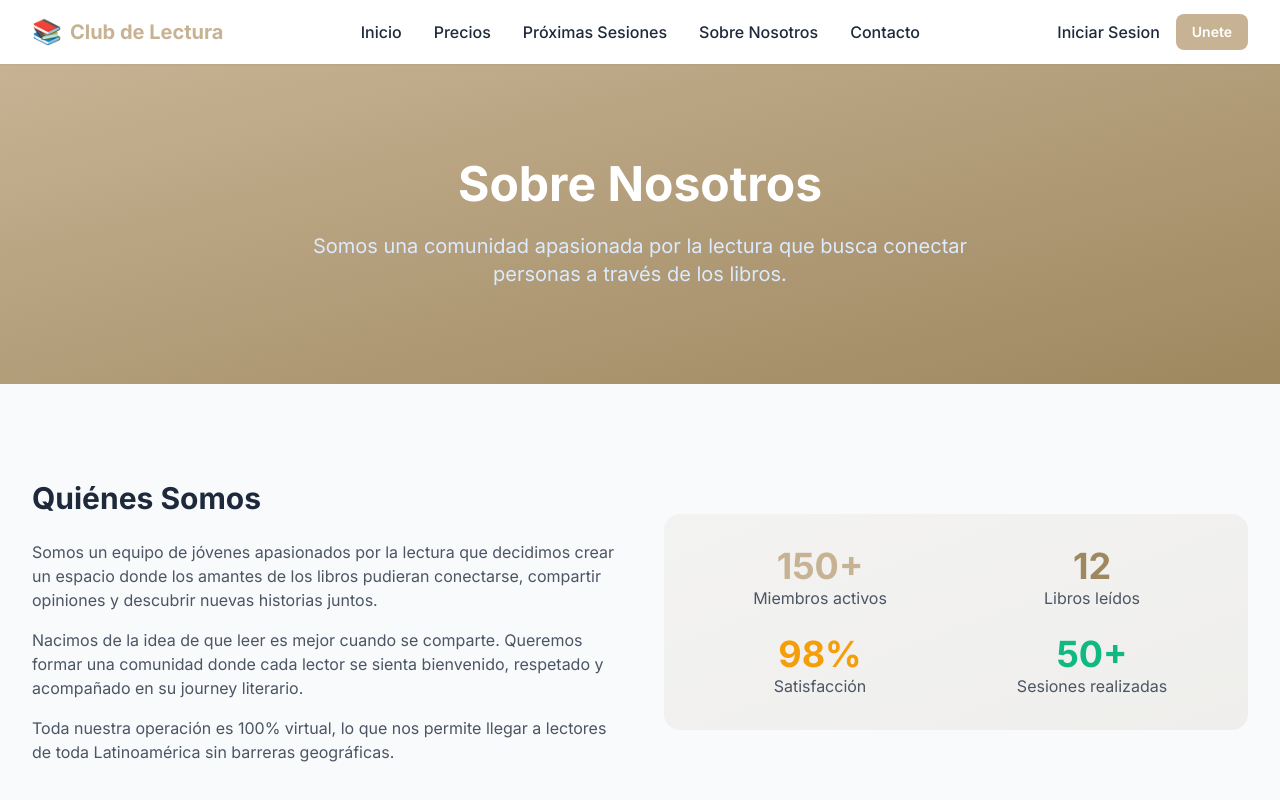
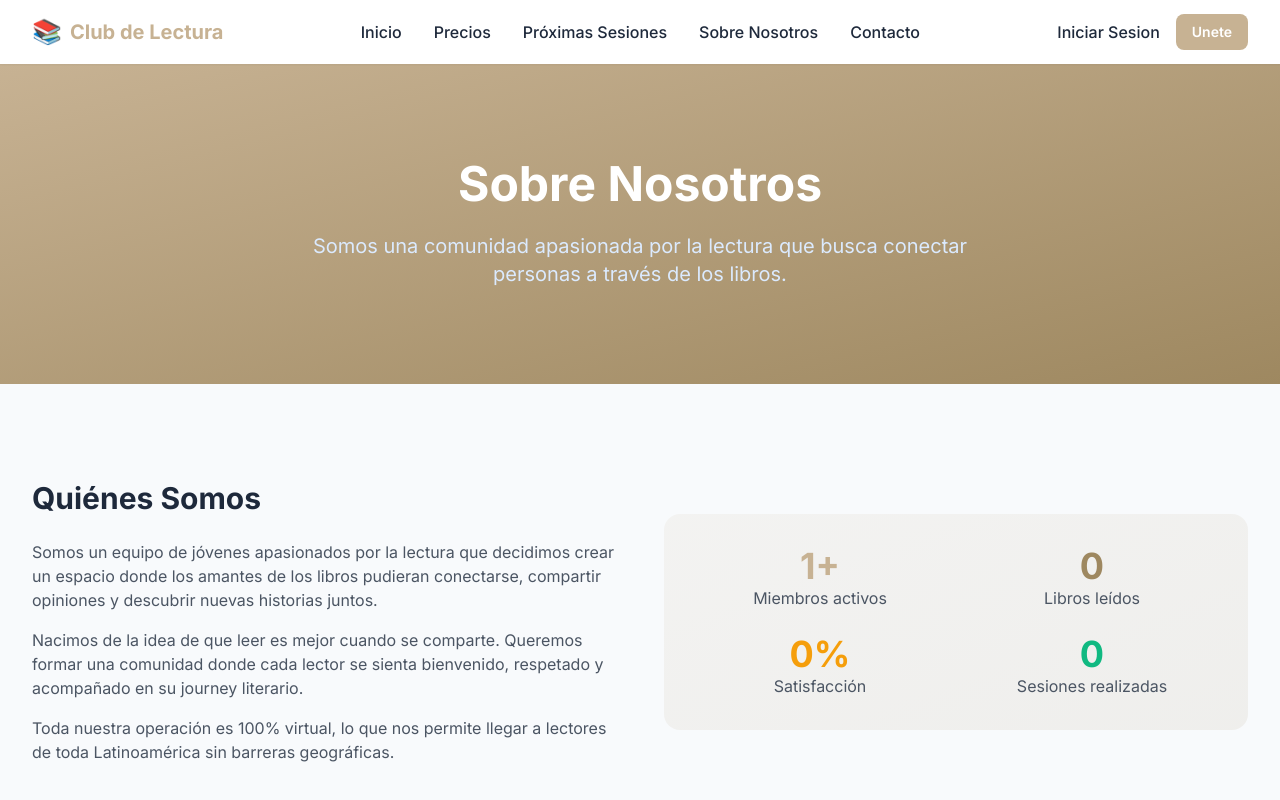
Before and after one commit to isalowpoke/club_lectura, a plain HTML site: page frontend/sobre-nosotros.html in a window 1280 px wide. Shown: the top 800 px of the page. Drawn offline with nearby package versions, Linux system fonts and the light colour scheme.

Commit message:
style(frontend): cifras reales en sobre-nosotros

```diff
--- a/frontend/sobre-nosotros.html
+++ b/frontend/sobre-nosotros.html
@@ -59,19 +59,19 @@
                     <div class="bg-gradient-to-br from-primary/10 to-secondary/10 rounded-2xl p-8">
                         <div class="grid grid-cols-2 gap-6 text-center">
                             <div>
-                                <p class="text-4xl font-bold text-primary">150+</p>
+                                <p class="text-4xl font-bold text-primary">1+</p>
                                 <p class="text-gray-600">Miembros activos</p>
                             </div>
                             <div>
-                                <p class="text-4xl font-bold text-secondary">12</p>
+                                <p class="text-4xl font-bold text-secondary">0</p>
                                 <p class="text-gray-600">Libros leídos</p>
                             </div>
                             <div>
-                                <p class="text-4xl font-bold text-accent">98%</p>
+                                <p class="text-4xl font-bold text-accent">0%</p>
                                 <p class="text-gray-600">Satisfacción</p>
                             </div>
                             <div>
-                                <p class="text-4xl font-bold text-success">50+</p>
+                                <p class="text-4xl font-bold text-success">0</p>
                                 <p class="text-gray-600">Sesiones realizadas</p>
                             </div>
                         </div>
```
